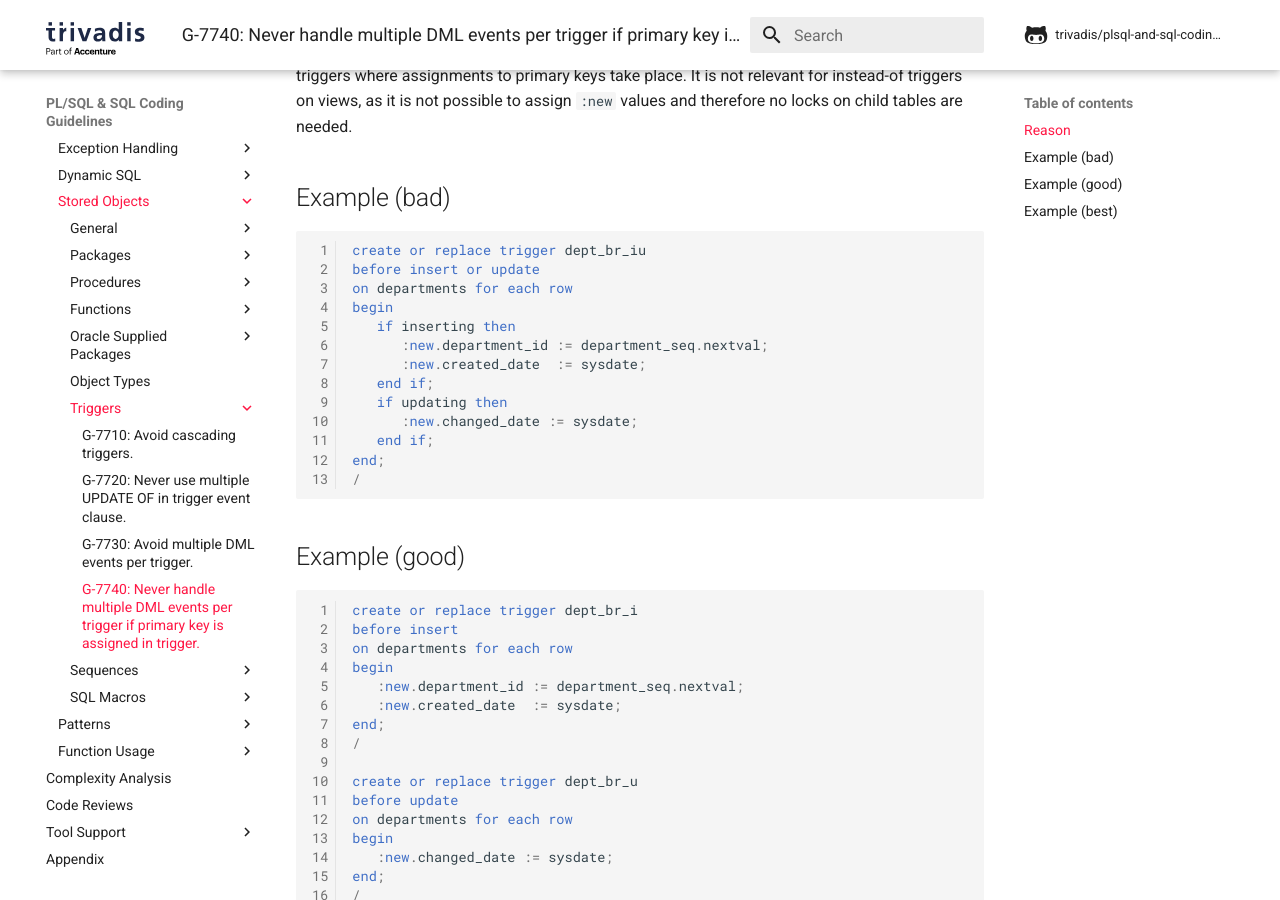
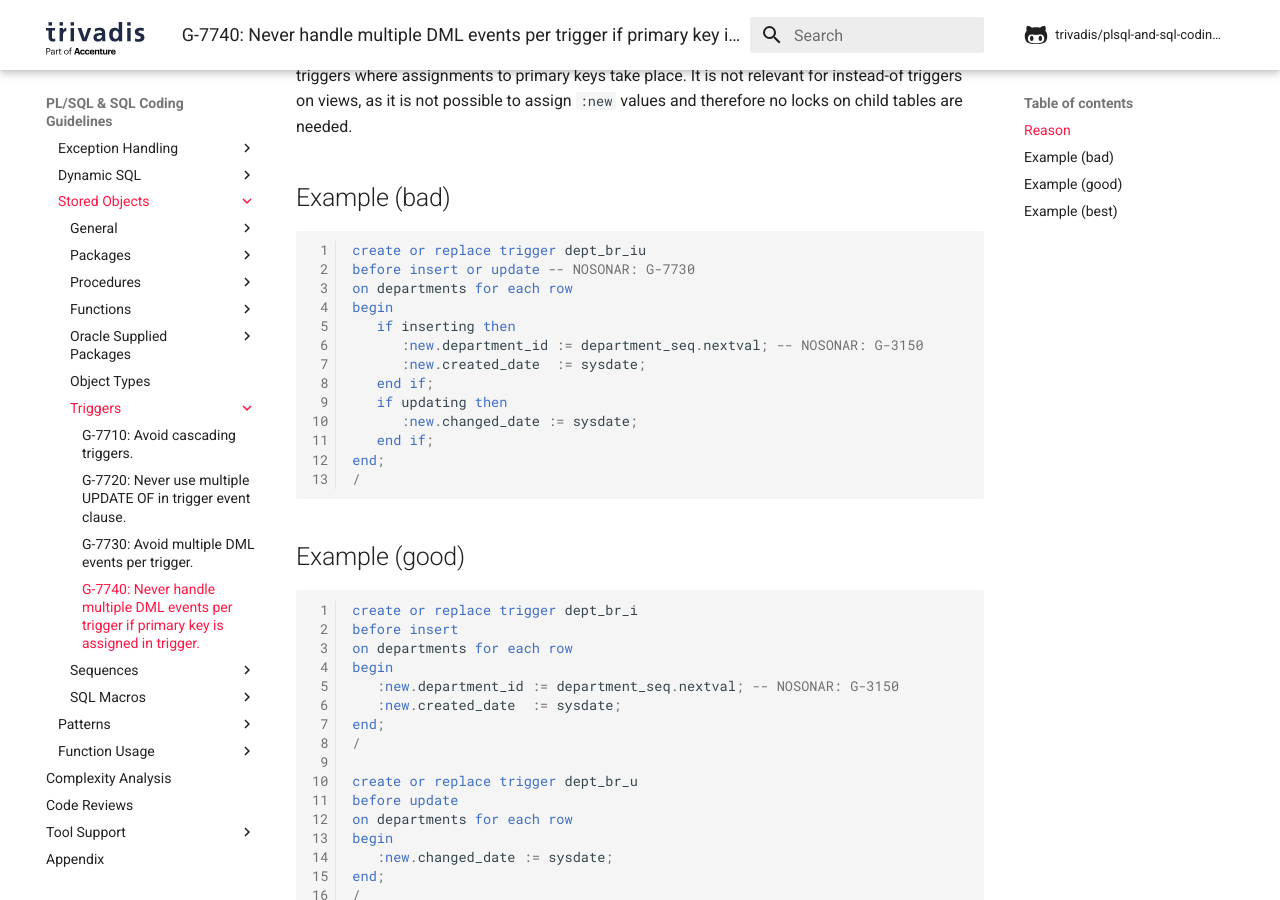
Before and after one commit to Trivadis/plsql-and-sql-coding-guidelines, an MkDocs documentation site: the page built from docs/4-language-usage/7-stored-objects/7-triggers/g-7740.md, in a window 1280 px wide and 900 px high, scrolled down 700 px. Built offline with MkDocs 1.6.1 and Material for MkDocs 9.7.7, drawn with Linux system fonts in a browser that asks for light colours; comment, search, counter and statistics services are not loaded; the version menu is left out.

Commit message:
Fix violations of G-3150

````diff
--- a/docs/4-language-usage/7-stored-objects/7-triggers/g-7740.md
+++ b/docs/4-language-usage/7-stored-objects/7-triggers/g-7740.md
@@ -16,11 +16,11 @@ This locking of child tables behaviour goes for simple DML triggers as well as c
 
 ``` sql
 create or replace trigger dept_br_iu
-before insert or update
+before insert or update -- NOSONAR: G-7730
 on departments for each row
 begin
    if inserting then
-      :new.department_id := department_seq.nextval;
+      :new.department_id := department_seq.nextval; -- NOSONAR: G-3150
       :new.created_date  := sysdate;
    end if;
    if updating then
@@ -37,7 +37,7 @@ create or replace trigger dept_br_i
 before insert
 on departments for each row
 begin
-   :new.department_id := department_seq.nextval;
+   :new.department_id := department_seq.nextval; -- NOSONAR: G-3150
    :new.created_date  := sysdate;
 end;
 /
````
